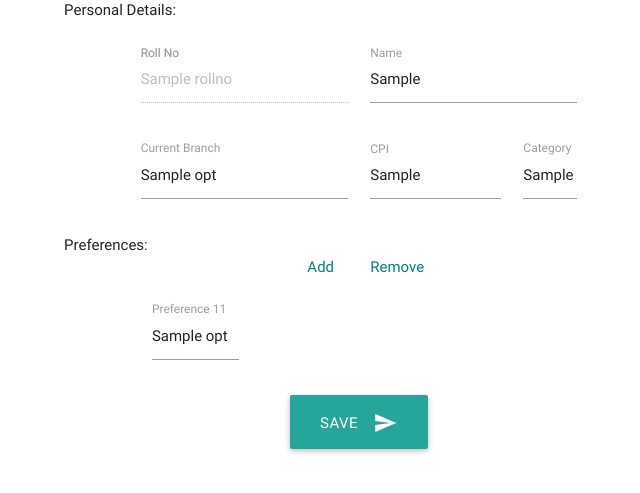
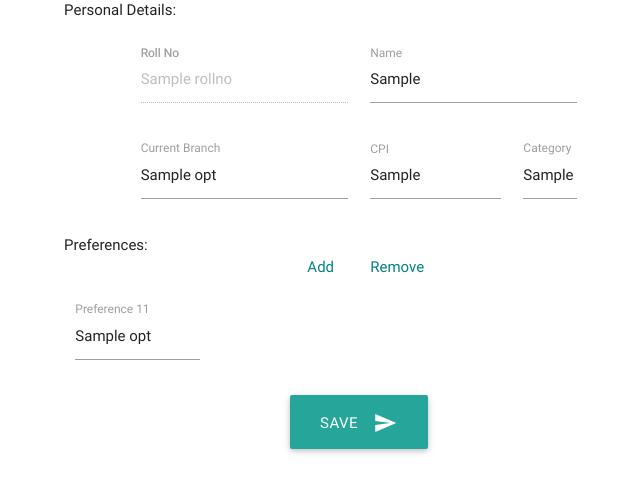
Before and after one commit to srajangarg/branch-allocation, a Django app: template templates/bcapp/index.html in a window 1280 px wide. Shown: the part 214-707 px from the top of the page, without its empty margins (281-921 px from the left). Run offline with Django 3.2, Linux system fonts and the light colour scheme; the template is opened without the code that fills it: most values are stand-ins (such as "Sample title", 1, 10 or a date in 2020).

Commit message:
minor chnages in look of user page

```diff
--- a/templates/bcapp/index.html
+++ b/templates/bcapp/index.html
@@ -52,7 +52,7 @@
                   <select id="currb" name ="currb">
 
                     {% for opt in branches %}
-                     <option value="{{opt}}" {% if opt == oldPrefs.2 %}selected {% endif %}>{{opt}}</option>
+                      <option value="{{opt}}" {% if opt == oldPrefs.2 %}selected {% endif %}>{{opt}}</option>
                     {% endfor %}
 
                   </select>
@@ -93,7 +93,7 @@
 
        <div class="row">
 
-          <div id="prefss" class="col l6 offset-l3">
+          <div id="prefss" class="col l8 offset-l2">
 
               {% for i in range%}
                   {% load list_index %}
@@ -107,7 +107,6 @@
                         </select>
                         <label>Preference {{i|add:'1'}}</label>
                     </div>
-
               {% endfor %}
 
           </div>
```
Also changed, not shown: db.sqlite3, 2 other files.
